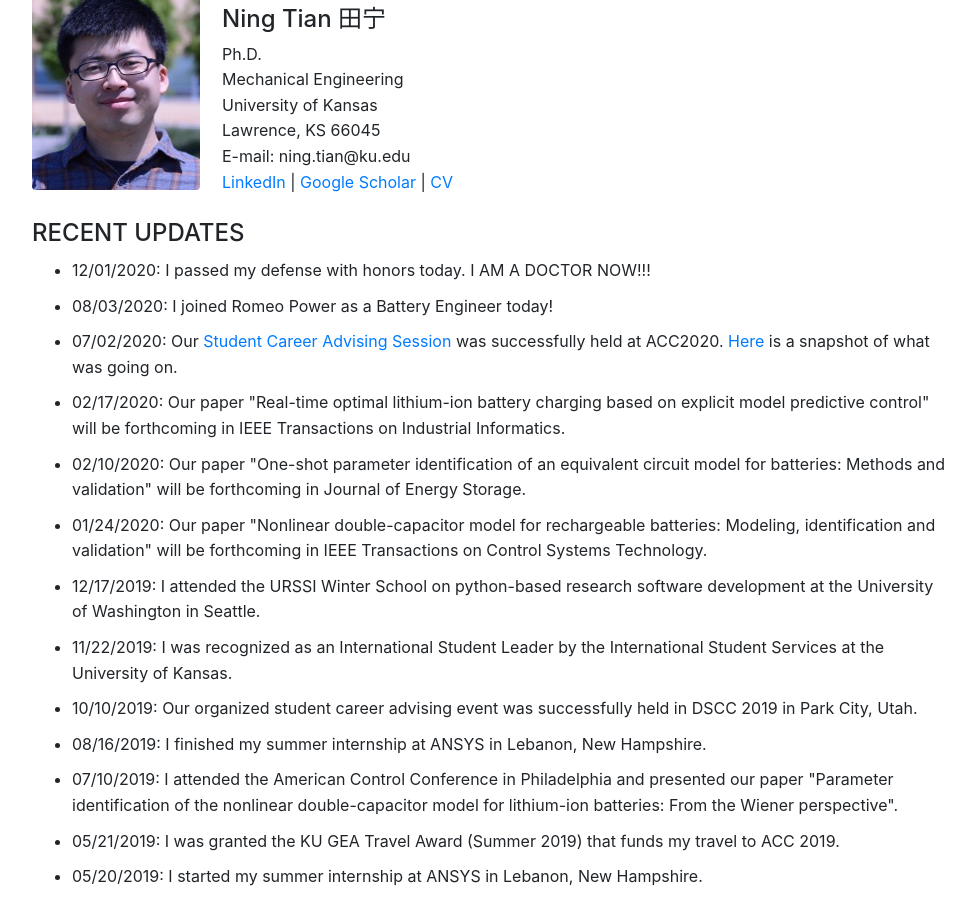
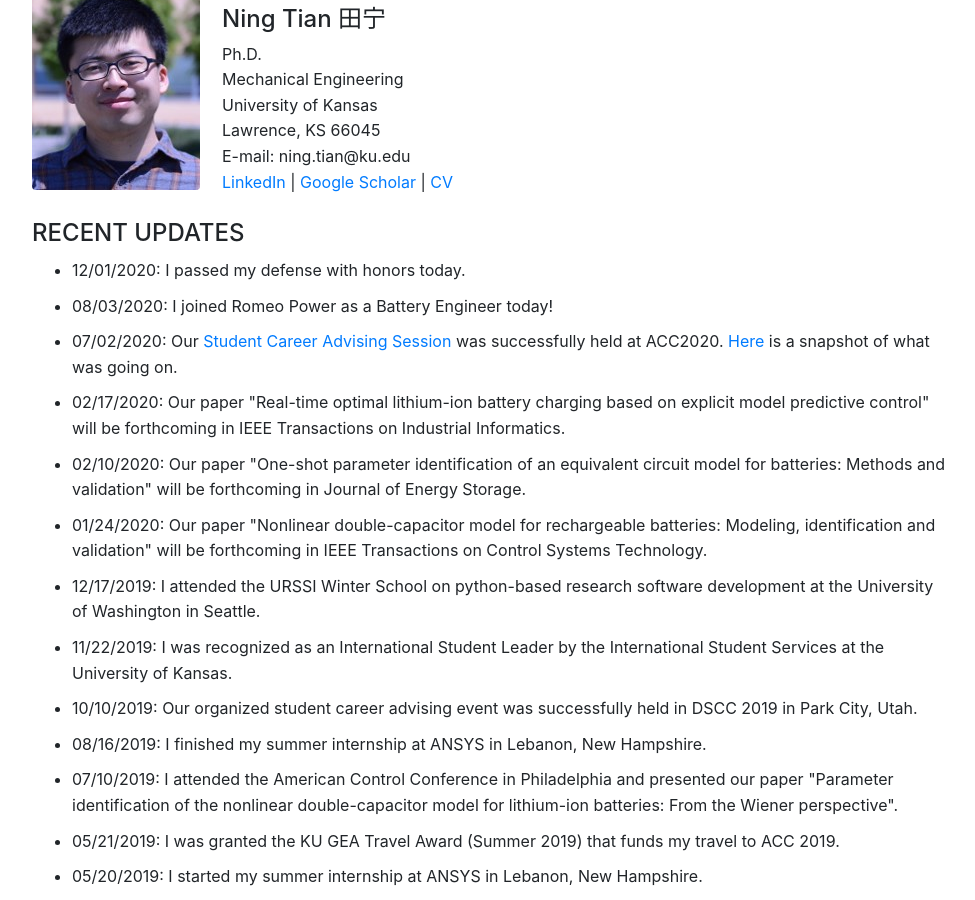
Before and after one commit to ningtian/ningtian.github.io, a Jekyll site: the page index.html, which Jekyll copies as it is, in a window 1280 px wide and 900 px high, scrolled down 332 px. Shown: the whole window, without its empty margins (148-1123 px from the left). Built offline with Jekyll 4.4.1, drawn with Linux system fonts in a browser that asks for light colours.

Commit message:
Update index.html

```diff
--- a/index.html
+++ b/index.html
@@ -95,7 +95,7 @@
         <h4>RECENT UPDATES</h4>
 
 	<ul>
-	<li>12/01/2020: I passed my defense with honors today. I AM A DOCTOR NOW!!!
+	<li>12/01/2020: I passed my defense with honors today.
 
 	<li>08/03/2020: I joined Romeo Power as a Battery Engineer today!
 
```
